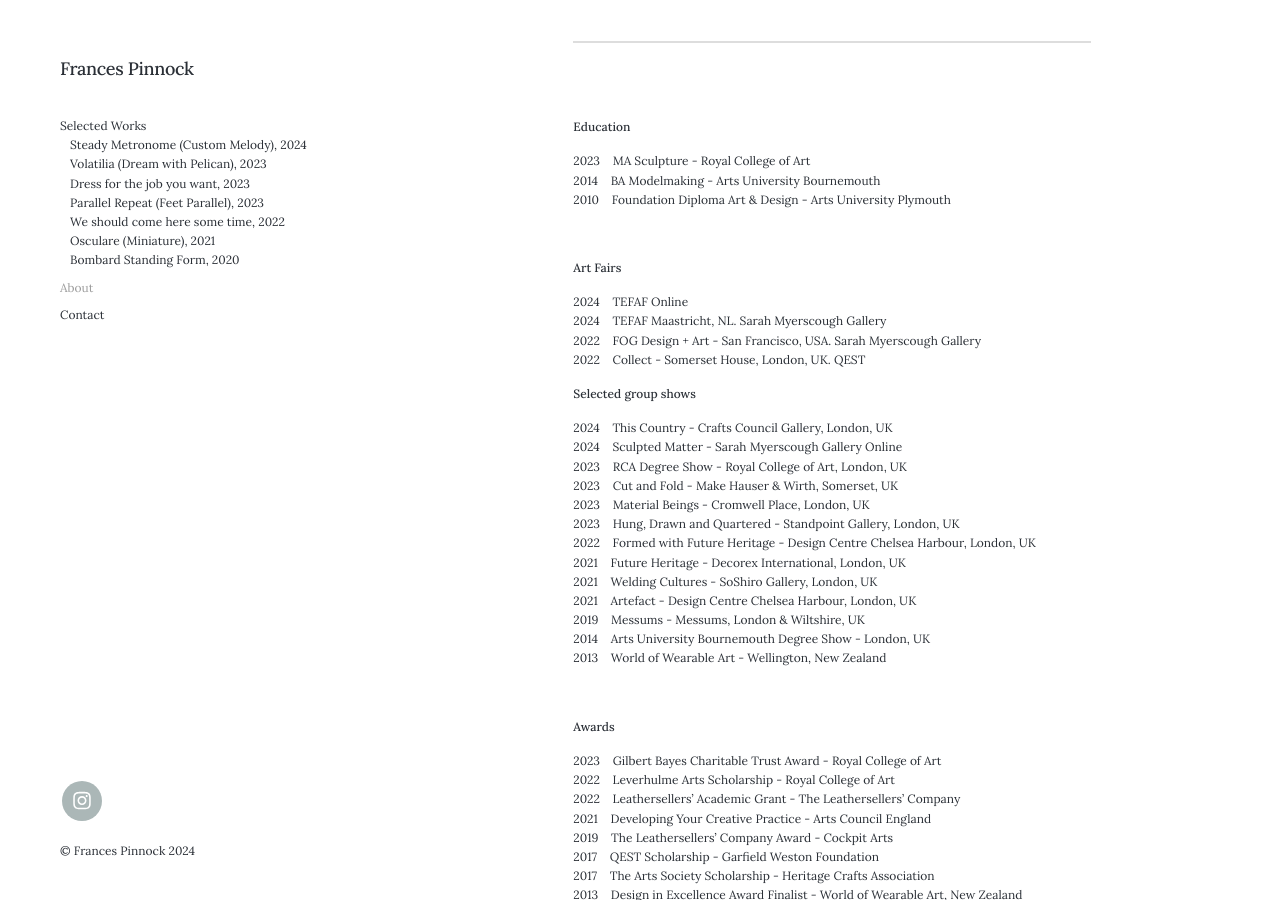
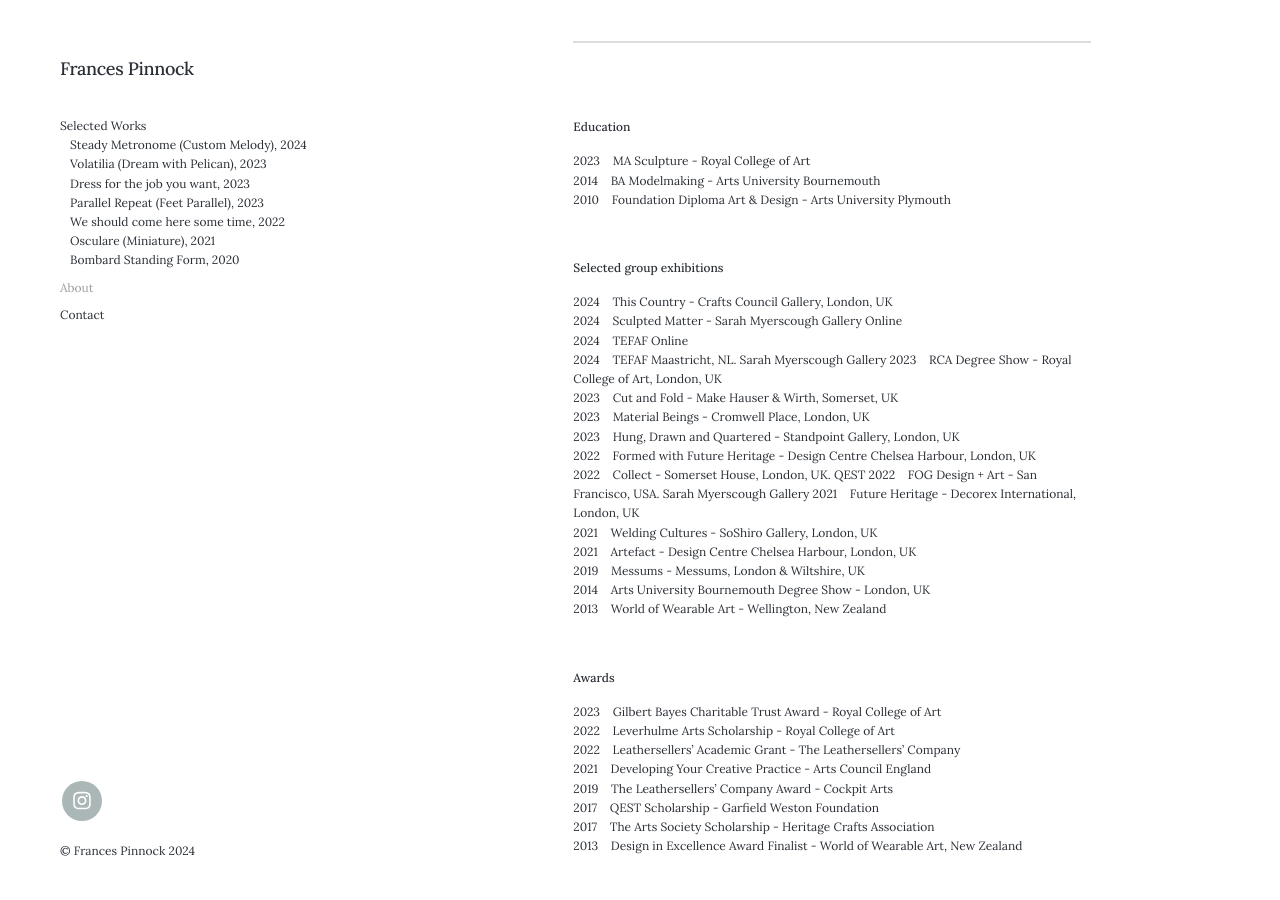
Before and after one commit to francespinnock/francespinnock.github.io, a Jekyll site: the page built from _pages/about.md, in a window 1280 px wide and 900 px high, scrolled down 507 px. Built offline with Jekyll 4.4.1, drawn with Linux system fonts in a browser that asks for light colours; nearby versions of some CDN libraries.

Commit message:
Update about.md

```diff
--- a/_pages/about.md
+++ b/_pages/about.md
@@ -37,23 +37,19 @@ Frances Pinnock (b. 1990, Bristol, UK) received an MA in Sculpture from the Roya
 <br />
 
 
-**Art Fairs**
-
-2024&nbsp;&nbsp;&nbsp; TEFAF Online
-2024&nbsp;&nbsp;&nbsp; TEFAF Maastricht, NL. Sarah Myerscough Gallery
-2022&nbsp;&nbsp;&nbsp; FOG Design + Art - San Francisco, USA. Sarah Myerscough Gallery
-2022&nbsp;&nbsp;&nbsp; Collect - Somerset House, London, UK. QEST
-
-
-**Selected group shows**
+**Selected group exhibitions**
 
 2024&nbsp;&nbsp;&nbsp; This Country - Crafts Council Gallery, London, UK
 2024&nbsp;&nbsp;&nbsp; Sculpted Matter - Sarah Myerscough Gallery Online
+2024&nbsp;&nbsp;&nbsp; TEFAF Online
+2024&nbsp;&nbsp;&nbsp; TEFAF Maastricht, NL. Sarah Myerscough Gallery
 2023&nbsp;&nbsp;&nbsp; RCA Degree Show - Royal College of Art, London, UK
 2023&nbsp;&nbsp;&nbsp; Cut and Fold - Make Hauser & Wirth, Somerset, UK
 2023&nbsp;&nbsp;&nbsp; Material Beings - Cromwell Place, London, UK
 2023&nbsp;&nbsp;&nbsp; Hung, Drawn and Quartered - Standpoint Gallery, London, UK
 2022&nbsp;&nbsp;&nbsp; Formed with Future Heritage - Design Centre Chelsea Harbour, London, UK
+2022&nbsp;&nbsp;&nbsp; Collect - Somerset House, London, UK. QEST
+2022&nbsp;&nbsp;&nbsp; FOG Design + Art - San Francisco, USA. Sarah Myerscough Gallery
 2021&nbsp;&nbsp;&nbsp; Future Heritage - Decorex International, London, UK
 2021&nbsp;&nbsp;&nbsp; Welding Cultures - SoShiro Gallery, London, UK
 2021&nbsp;&nbsp;&nbsp; Artefact - Design Centre Chelsea Harbour, London, UK
```
